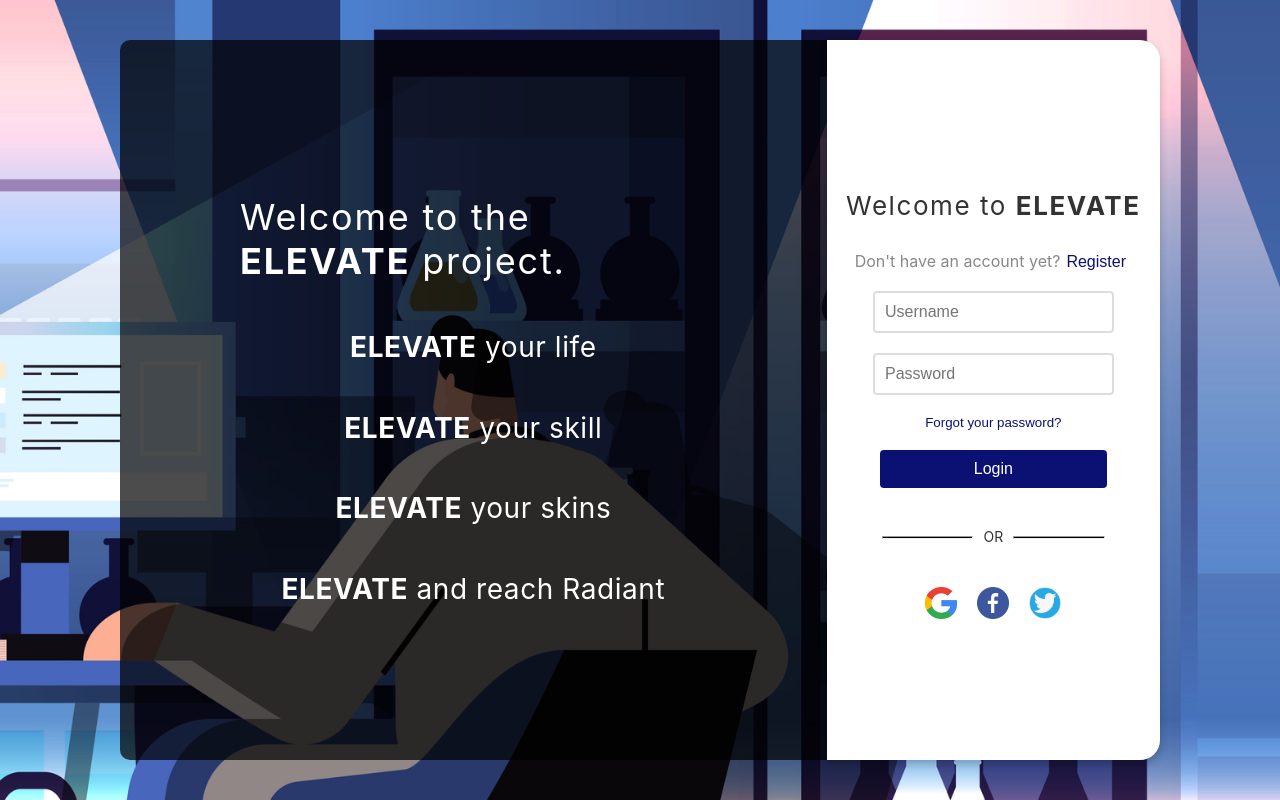
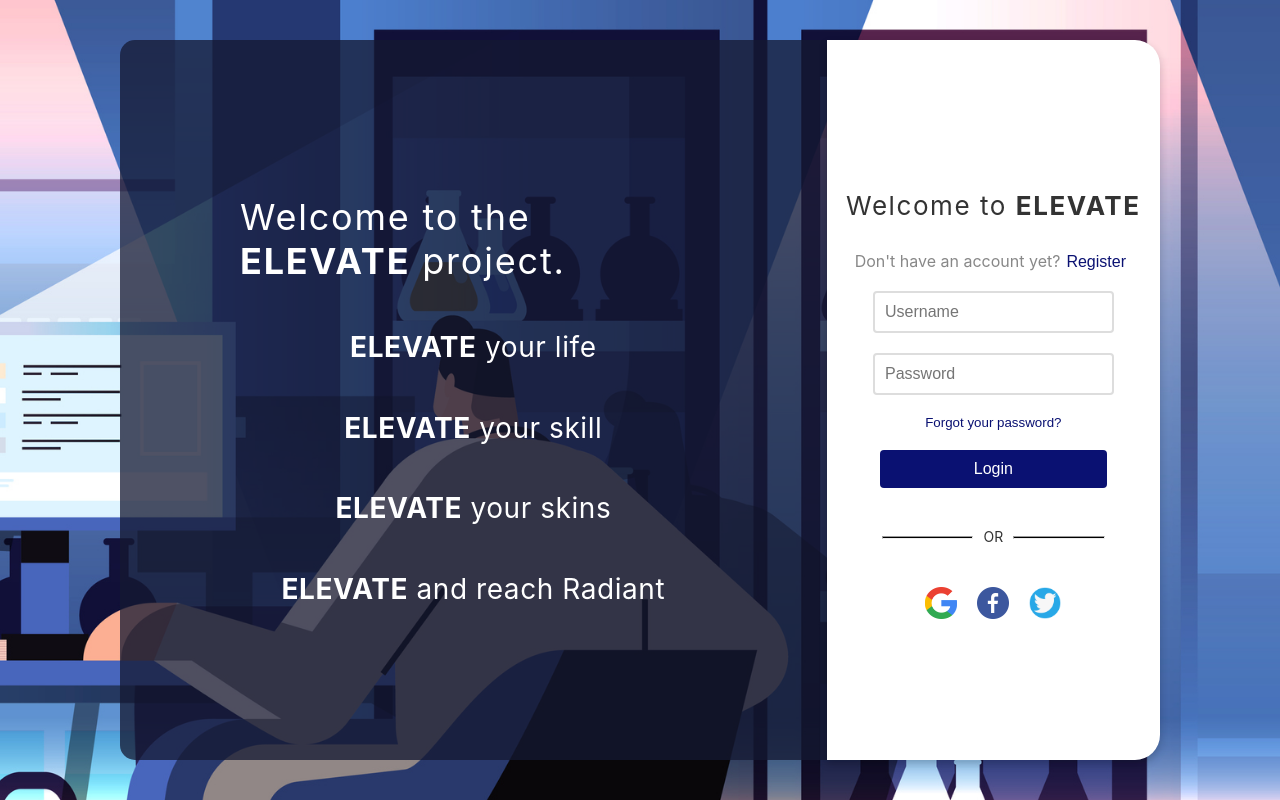
Before and after one commit to JZYNX/Elevate., a React (Create React App) app in the folder crm/: page / in a window 1280 px wide. Built offline with nearby package versions, Linux system fonts and the light colour scheme.

Commit message:
changed bg welcome colour

```diff
--- a/crm/src/pages/Login.jsx
+++ b/crm/src/pages/Login.jsx
@@ -30,7 +30,7 @@ const BackgroundImage = styled.img`
 const WelcomeMessage = styled.div`
   flex: 1.4;
   height: 90vh;
-  background-color: rgba(0, 0, 0, 0.7);
+  background-color: rgba(20, 25, 50, 0.75);
   display: flex;
   flex-direction: column;
   justify-content: center;
@@ -38,8 +38,8 @@ const WelcomeMessage = styled.div`
   margin-left: 15vh;
   padding-left: 15vh;
   padding-right: 15vh;
-  border-top-left-radius: 10px;
-  border-bottom-left-radius: 10px;
+  border-top-left-radius: 15px;
+  border-bottom-left-radius: 15px;
 
   h1.app-title {
     font-size: 36px;
@@ -65,8 +65,8 @@ const LoginForm = styled.div`
   box-shadow: 0px 4px 8px rgba(0, 0, 0, 0.2);
   color: #333;
   margin-right: 15vh;
-  border-top-right-radius: 20px;
-  border-bottom-right-radius: 20px;
+  border-top-right-radius: 25px;
+  border-bottom-right-radius: 25px;
 
   h2.login-header {
     font-size: 26px;
@@ -112,7 +112,7 @@ const LoginForm = styled.div`
     padding: 10px;
 
     &:hover {
-      color: #0056b3;
+      color: #151e3d;
     }
   }
 
```
